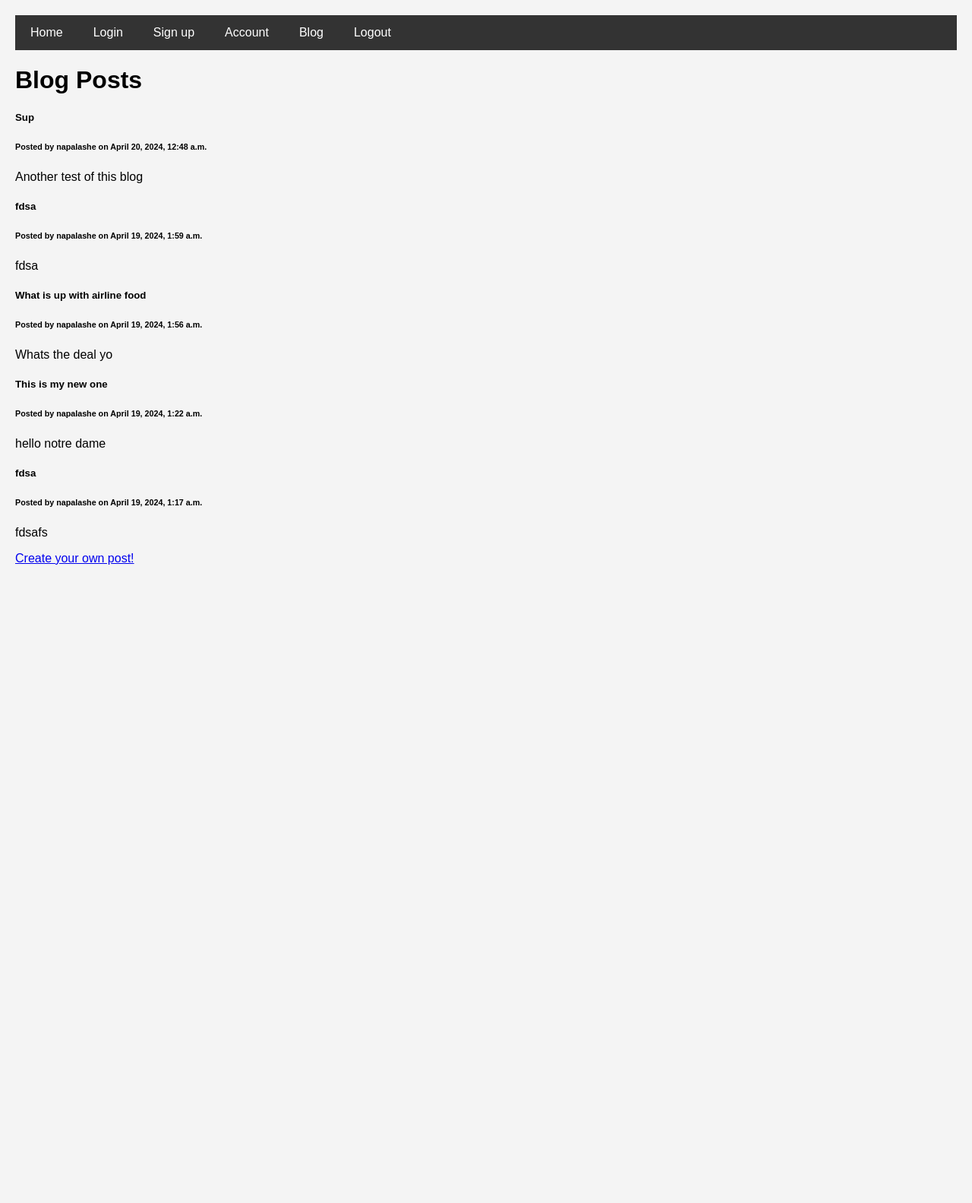
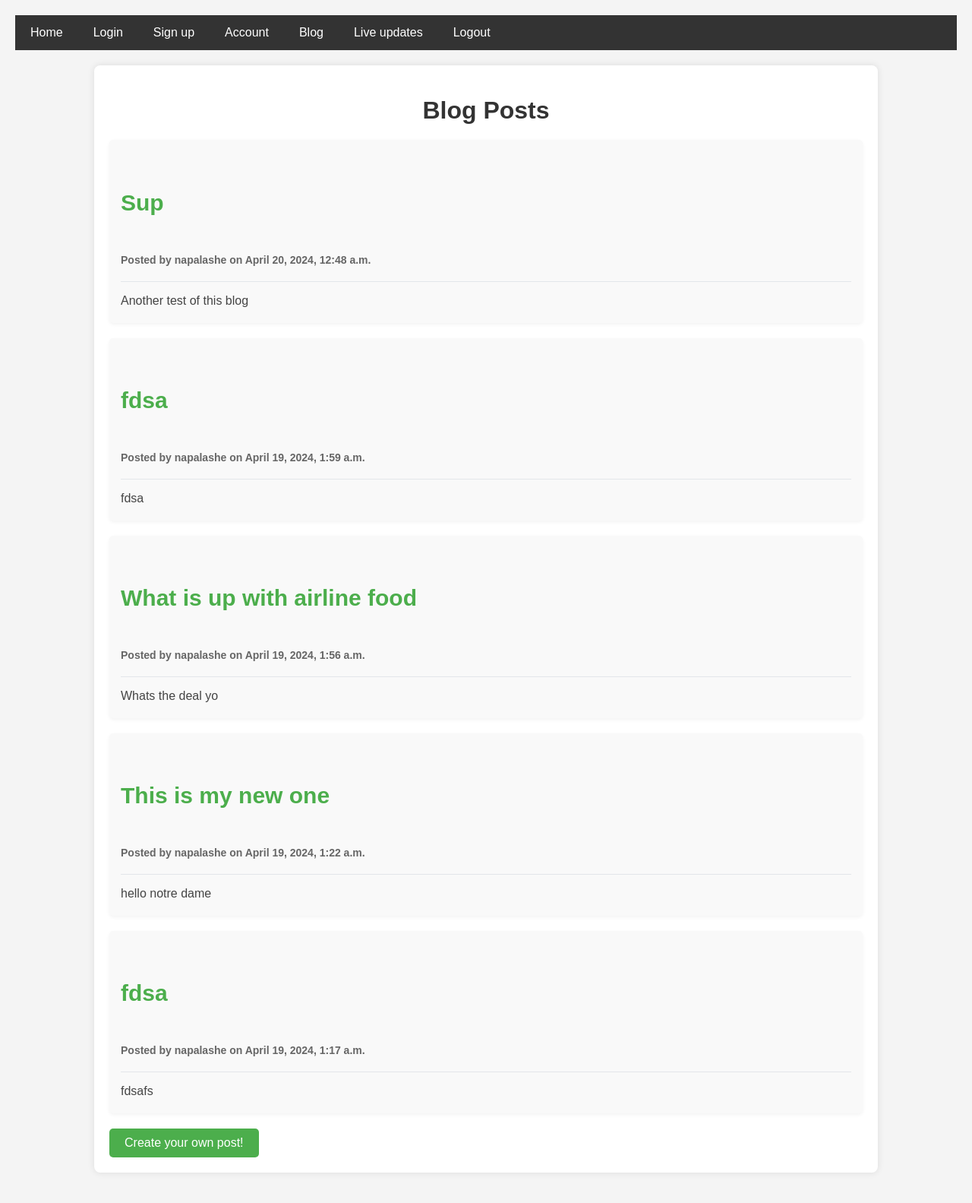
Before and after one commit to napalashe/financial_web_page, a Django app: page /blog/ in a window 1280 px wide. Shown: the whole page at 76% size. Before the commit the page ends 743 px from the top, so only its background shows below. Run offline with Django 5.2, Linux system fonts and the light colour scheme; data comes from the database, SQL or seed files in the repository; both versions use the stored data as it was after the commit.

```diff
--- a/core/views.py
+++ b/core/views.py
@@ -23,6 +23,6 @@ def get_ticker_data(tickers):
     return results
 
 def home_page(request):
-    tickers = ['AAPL', 'GOOG', 'MSFT','TSLA']
+    tickers = ['AAPL', 'GOOG', 'MSFT']
     ticker_data = get_ticker_data(tickers)
     return render(request, 'core/ticker.html', {'ticker_data': ticker_data})
--- a/financial_web_page/settings.py
+++ b/financial_web_page/settings.py
@@ -146,4 +146,4 @@ JAZZMIN_SETTINGS = {
 
 AUTH_USER_MODEL = 'userauths.User'
 
-# POLYGON_API_KEY
+#POLYGON_API_KEY = type your key in here
--- a/static/css/styles.css
+++ b/static/css/styles.css
@@ -95,14 +95,55 @@ button:hover {
   margin-top: 0;
 }
 
+/* CHANGE THESE IF NEEDED */
+/*TICKER ------- */
+.canvas {
+  max-width: 400px;
+  max-height: 250px;
+  width: 100%;
+  height: auto;
+}
+.container {
+  width: 100%;
+  max-width: 1280px;
+  margin: 20px auto;
+  padding: 20px;
+  box-shadow: 0 0 10px rgba(0, 0, 0, 0.1);
+  border-radius: 8px;
+  background: white;
+  font-family: Arial, sans-serif;
+}
+.container {
+  width: 100%;
+  max-width: 1280px;
+  margin: 20px auto;
+  padding: 20px;
+  box-shadow: 0 0 10px rgba(0, 0, 0, 0.1);
+  border-radius: 8px;
+  background: white;
+  font-family: Arial, sans-serif;
+}
+h1 {
+  color: #333;
+  text-align: center;
+  margin-bottom: 20px;
+}
+.canvas {
+  max-width: 400px;
+  max-height: 250px;
+  width: 100%;
+  height: auto;
+}
+
+h2,
+p {
+  margin-bottom: 5px;
+}
+.current-date {
+  font-size: 14px;
+  color: #666;
+}
+
 /* Navigation bar styles... */
 
 /* ... existing styles ... */
-
-.stock-chart-container {
-  width: 100%;
-  height: 200px;
-  margin-bottom: 20px;
-}
-
-/* ... rest of the styles ... */
--- a/templates/blog/blog-home.html
+++ b/templates/blog/blog-home.html
@@ -1,17 +1,70 @@
 {% extends "partials/base.html" %} {% block content %}
-<div class="container mt-4">
+<div class="container">
   <h1>Blog Posts</h1>
   {% for post in posts %}
-  <div class="card mb-4">
-    <div class="card-body">
-      <h5 class="card-title">{{ post.title }}</h5>
-      <h6 class="card-subtitle mb-2 text-muted">
+  <div class="post-card">
+    <div class="post-header">
+      <h5 class="post-title">{{ post.title }}</h5>
+      <h6 class="post-subtitle">
         Posted by {{ post.author.username }} on {{ post.created_at }}
       </h6>
-      <p class="card-text">{{ post.body }}</p>
     </div>
+    <p class="post-text">{{ post.body }}</p>
   </div>
   {% endfor %}
+  <div class="create-post-link">
+    <a href="{% url 'blog:create-blog' %}">Create your own post!</a>
+  </div>
 </div>
-<a href="{% url 'blog:create-blog' %}">Create your own post!</a>
+
+<style>
+  .container {
+    width: 80%;
+    margin: 20px auto;
+    background: white;
+    padding: 20px;
+    box-shadow: 0 0 10px rgba(0, 0, 0, 0.1);
+    border-radius: 8px;
+  }
+  h1 {
+    color: #333;
+  }
+  .post-card {
+    background-color: #f9f9f9;
+    margin-bottom: 20px;
+    padding: 15px;
+    border-radius: 5px;
+    box-shadow: 0 2px 5px rgba(0, 0, 0, 0.05);
+  }
+  .post-header {
+    padding-bottom: 10px;
+    margin-bottom: 10px;
+    border-bottom: 1px solid #e3e6ea;
+  }
+  .post-title {
+    color: #4cae4c; /* Green color for post titles */
+    font-size: 30px;
+  }
+  .post-subtitle {
+    font-size: 14px;
+    color: #666;
+    margin-bottom: 10px;
+  }
+  .post-text {
+    font-size: 16px;
+    color: #444;
+  }
+  .create-post-link a {
+    display: inline-block;
+    padding: 10px 20px;
+    background-color: #4cae4c;
+    color: white;
+    border-radius: 5px;
+    text-decoration: none;
+  }
+  .create-post-link a:hover {
+    background-color: #369036;
+  }
+</style>
+
 {% endblock %}
--- a/templates/partials/base.html
+++ b/templates/partials/base.html
@@ -17,6 +17,7 @@
       <a href="{% url 'userauths:sign-up' %}">Sign up</a>
       <a href="{% url 'userauths:account' %}">Account</a>
       <a href="{% url 'blog:blog-home' %}">Blog</a>
+      <a href="{% url 'core:ticker' %}">Live updates</a>
       <a href="{% url 'userauths:logout' %}">Logout</a>
     </div>
     {% block content %} {% endblock %}
```
Also changed, not shown: templates/core/ticker.html (+98 -19 lines), templates/userauths/account.html (+54 -6 lines), db.sqlite3.
